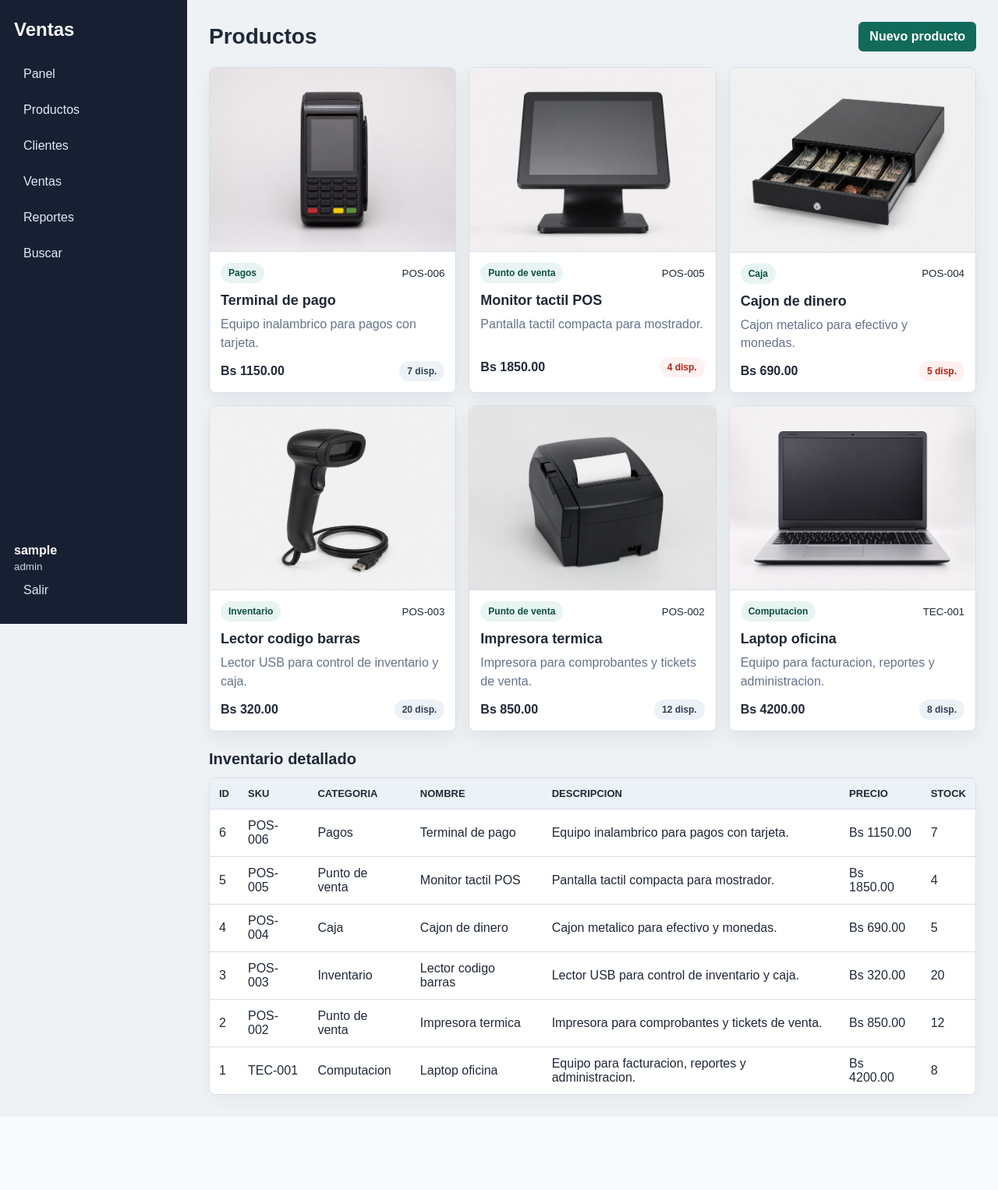
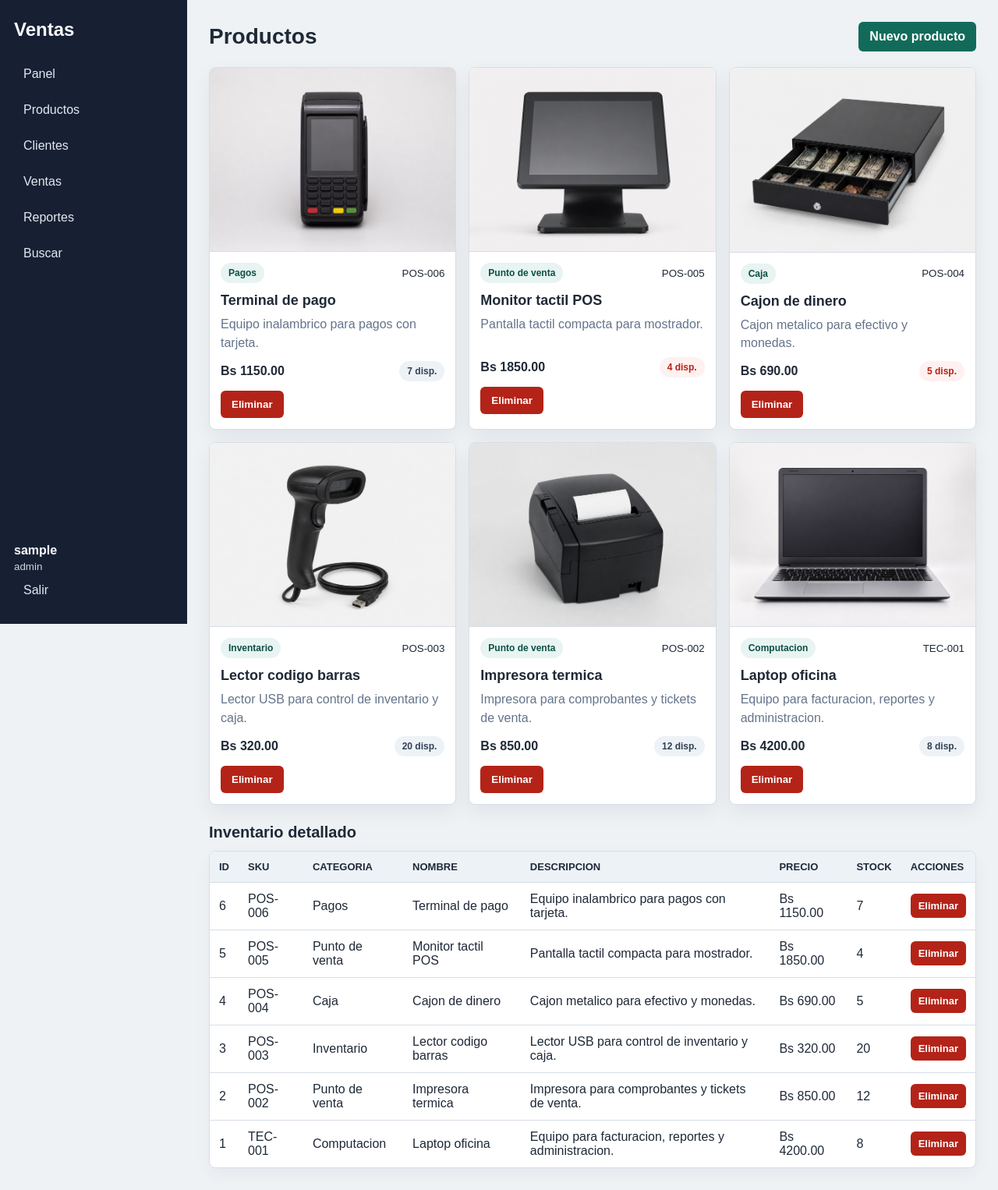
Before and after one commit to Xendrak1/Sistema_de_ventas_Auditoria, a Flask app: page /productos in a window 1280 px wide. Shown: the whole page at 78% size. Before the commit the page ends 1418 px from the top, so only its background shows below. Run offline with Flask 3, Linux system fonts and the light colour scheme; the visitor is signed in with stand-in values (Sample User, id 1); data comes from the database, SQL or seed files in the repository.

Commit message:
Agregar eliminacion de productos

```diff
--- a/app.py
+++ b/app.py
@@ -267,6 +267,16 @@ def nuevo_producto():
     return render_template("producto_form.html")
 
 
+@app.route("/productos/<int:producto_id>/eliminar", methods=["POST"])
+def eliminar_producto(producto_id):
+    if not login_required():
+        return redirect(url_for("login"))
+
+    get_db().execute("DELETE FROM productos WHERE id = ?", (producto_id,))
+    get_db().commit()
+    return redirect(url_for("productos"))
+
+
 @app.route("/clientes", methods=["GET", "POST"])
 def clientes():
     if not login_required():
--- a/static/styles.css
+++ b/static/styles.css
@@ -308,6 +308,27 @@ button:hover,
   background: var(--primary-dark);
 }
 
+.delete-form {
+  margin-top: 12px;
+}
+
+.table-action-form {
+  margin: 0;
+}
+
+.danger-button {
+  background: var(--danger);
+}
+
+.danger-button:hover {
+  background: #7a1b13;
+}
+
+.danger-button.small {
+  padding: 8px 10px;
+  font-size: 13px;
+}
+
 .inline-form {
   display: flex;
   gap: 8px;
--- a/templates/productos.html
+++ b/templates/productos.html
@@ -20,6 +20,9 @@
           <strong>Bs {{ "%.2f"|format(producto.precio) }}</strong>
           <span class="{% if producto.stock <= 5 %}stock low{% else %}stock{% endif %}">{{ producto.stock }} disp.</span>
         </div>
+        <form action="{{ url_for('eliminar_producto', producto_id=producto.id) }}" method="post" class="delete-form">
+          <button type="submit" class="danger-button" onclick="return confirm('¿Eliminar este producto?')">Eliminar</button>
+        </form>
       </div>
     </article>
   {% endfor %}
@@ -29,7 +32,7 @@
 <div class="table-wrap">
   <table>
     <thead>
-      <tr><th>ID</th><th>SKU</th><th>Categoria</th><th>Nombre</th><th>Descripcion</th><th>Precio</th><th>Stock</th></tr>
+      <tr><th>ID</th><th>SKU</th><th>Categoria</th><th>Nombre</th><th>Descripcion</th><th>Precio</th><th>Stock</th><th>Acciones</th></tr>
     </thead>
     <tbody>
     {% for producto in productos %}
@@ -41,6 +44,11 @@
         <td>{{ producto.descripcion|safe }}</td>
         <td>Bs {{ "%.2f"|format(producto.precio) }}</td>
         <td>{{ producto.stock }}</td>
+        <td>
+          <form action="{{ url_for('eliminar_producto', producto_id=producto.id) }}" method="post" class="table-action-form">
+            <button type="submit" class="danger-button small" onclick="return confirm('¿Eliminar este producto?')">Eliminar</button>
+          </form>
+        </td>
       </tr>
     {% endfor %}
     </tbody>
```
